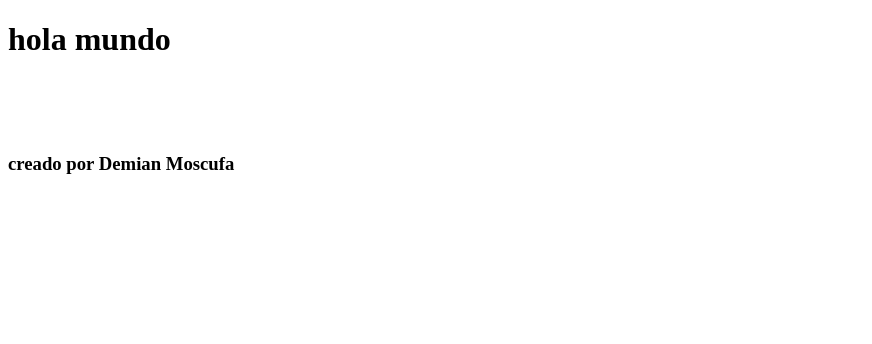
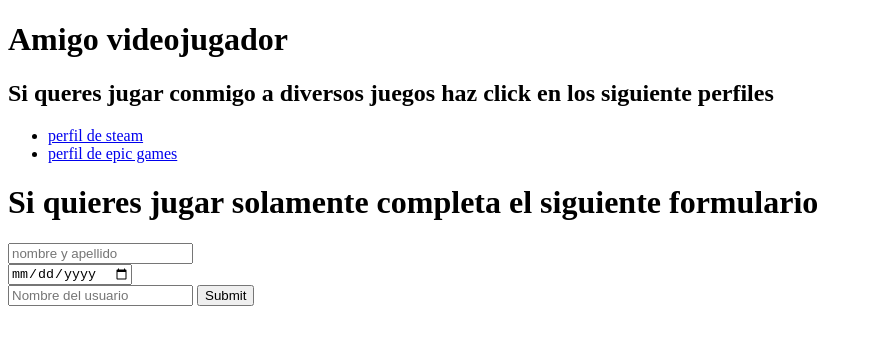
Before and after one commit to Demian-ops/tarea-n-1, a plain HTML site: page index.html in a window 1280 px wide. Shown: the whole page, without its empty margins (0-872 px from the left). Drawn offline with Linux system fonts and the light colour scheme.

Commit message:
Tarea de la clase n°2

```diff
--- a/index.html
+++ b/index.html
@@ -3,11 +3,32 @@
 <head>
     <meta charset="UTF-8">
     <meta name="viewport" content="width=device-width, initial-scale=1.0">
-    <title>tarea de clase numero n°1</title>
-<body><h1>hola mundo</h1>
+    <title>Tarea n°2</title>
+</head>
+<body>
+    <header>
+        <h1>
+            Amigo videojugador
+        </h1>
+        <h2>
+            Si queres jugar conmigo a diversos juegos haz click en los siguiente perfiles
+        </h2>
+        <ul>
+    <li><a href="https://steamcommunity.com/profiles/76561199723868224/">perfil de steam</a></li>
+    <li><a href="https://store.epicgames.com/es-ES/u/3a59fdac02b848df8593549e4b6839c4">perfil de epic games</a></li>
+        </ul>
+    </header>
+    <h1>
+        Si quieres jugar solamente completa el siguiente formulario
+    </h1>
+    <form action="#" method="get">
+    <input type="text" placeholder="nombre y apellido">
     <br>
+    <input type="date" placeholder="Edad">
     <br>
-    <br>
-    <h3>creado por Demian Moscufa</h3>
+    <input type="text" placeholder="Nombre del usuario">
+    <input type="submit">
+    </form>
 </body>
+
 </html>
```
